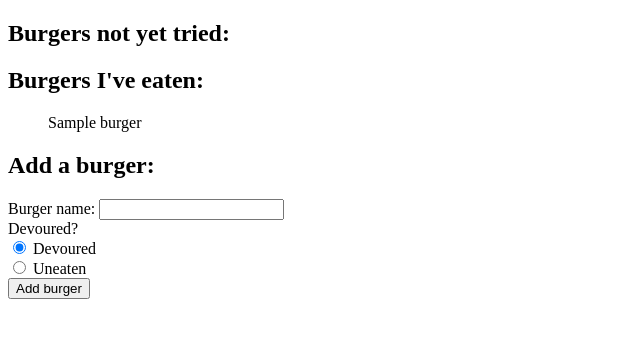
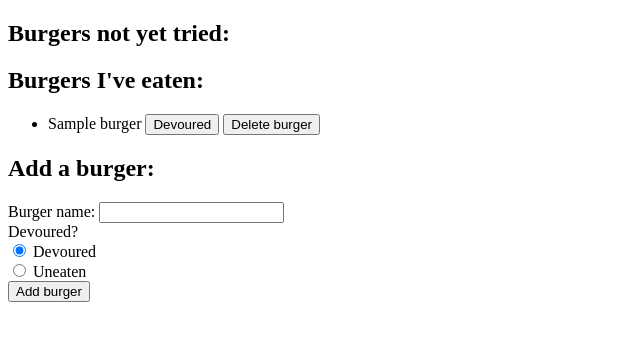
Before and after one commit to jonmeidell/burger, a Node server app: template views/index.handlebars in a window 1280 px wide. Shown: the top 341 px of the page, without its empty margins (0-640 px from the left). Run offline with Node 20, Linux system fonts and the light colour scheme; the template is opened without the code that fills it: most values are stand-ins (such as "Sample title", 1, 10 or a date in 2020); some libraries are stand-ins or nearby versions.

Commit message:
minor fixes for adding and modifying

```diff
--- a/controllers/burgers_controller.js
+++ b/controllers/burgers_controller.js
@@ -20,8 +20,8 @@ router.get("/", function (req, res) {
 });
 
 router.post("/api/burgers", function (req, res) {
-    burger.create([
-        "name", "devoured"
+    burger.insertOne([
+        "burger_name", "devoured"
     ], [
         req.body.name, req.body.devoured
     ], function (result) {
--- a/public/script.js
+++ b/public/script.js
@@ -3,14 +3,15 @@ $(document).ready(function () {
     // submit button
     // ajax method put url
     $(".create-form").on("submit", function (event) {
+
         // Make sure to preventDefault on a submit event.
         event.preventDefault();
         let newBurger = {
-            name: $("#").val().trim(),
-            devoured: $("[name=devoured]:checked").val().trim()
+            name: $("#burg").val().trim(),
+            devoured: $("[name=devour]:checked").val()
         };
         // Send the POST request.
-        $.ajax("/api/burger", {
+        $.ajax("/api/burgers", {
             type: "POST",
             data: newBurger
         }).then(
@@ -20,6 +21,7 @@ $(document).ready(function () {
                 location.reload();
             }
         );
+        alert("test");
     });
 
     $(".change-eaten").on("click", function (event) {
--- a/views/index.handlebars
+++ b/views/index.handlebars
@@ -17,7 +17,7 @@
 <ul>
 	{{#each burgers}}
 	{{#if devoured}}
-	{{burger_name}}
+	{{> devoured }}
 	{{/if}}
 	{{/each}}
 </ul>
--- a/views/layouts/main.handlebars
+++ b/views/layouts/main.handlebars
@@ -7,10 +7,13 @@
 	<meta charset="UTF-8">
 	<title>Burgers I've Devoured!</title>
 	<script src="https://code.jquery.com/jquery.js"></script>
+
 </head>
 
 <body>
 	{{{ body }}}
 </body>
 
+<script src="script.js"></script>
+
 </html>
--- /dev/null
+++ b/views/partials/devoured.handlebars
@@ -0,0 +1,10 @@
+<li>
+	{{burger_name}}
+
+	<button class="change-devoured" data-id="{{id}}" data-newdevoured="{{devoured}}">
+		{{#if devoured}}Devoured{{else}}Not tried{{/if}}
+	</button>
+	<button class="delete" data-id="{{id}}">
+		Delete burger
+	</button>
+</li>
```
